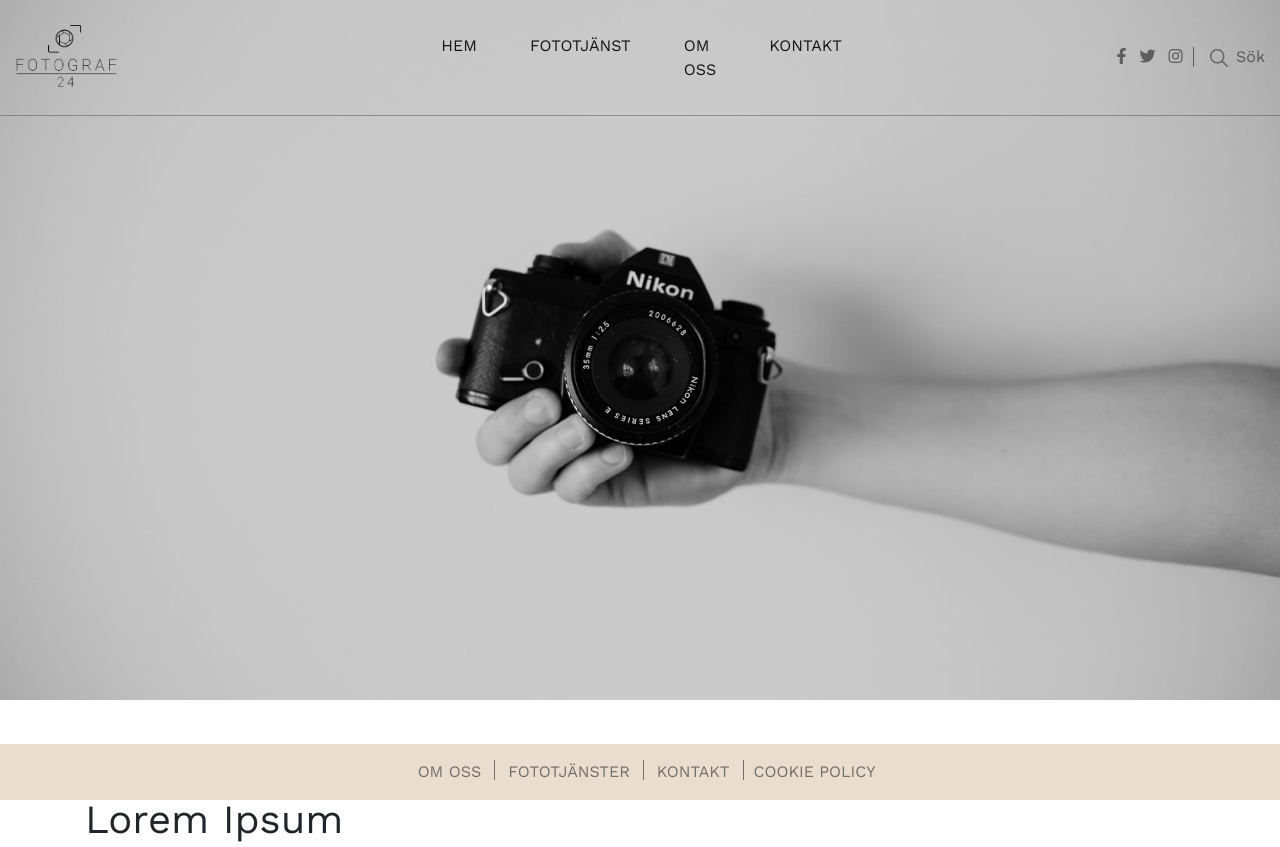
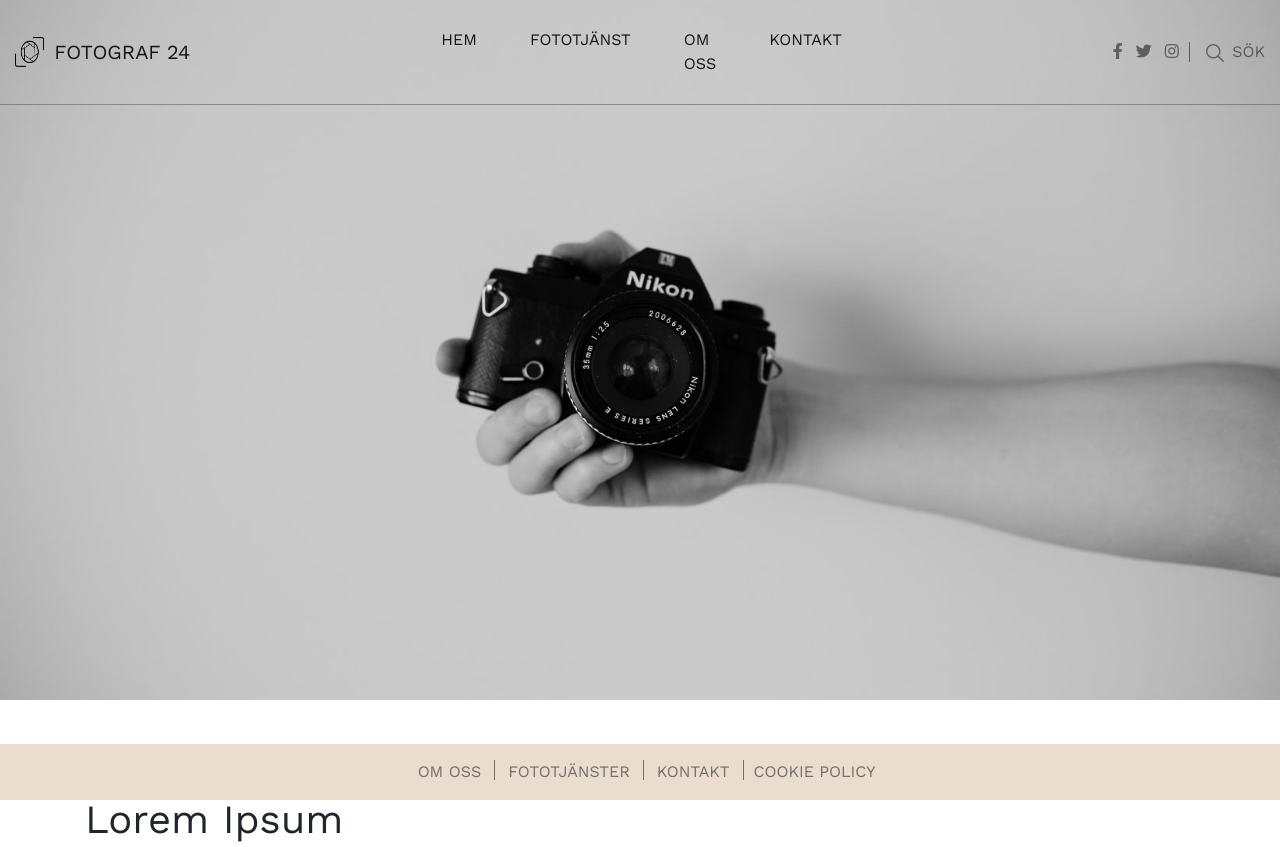
Before and after one commit to ullagulla/Fotograf24, a website: page index.html in a window 1280 px wide. Shown: the top 847 px of the page. Drawn offline with nearby package versions, Linux system fonts and the light colour scheme.

Commit message:
changing logotype and small fixes

```diff
--- a/index.html
+++ b/index.html
@@ -27,7 +27,7 @@
     <div class="col-12 header mx-0 px-0">
         <!-- Navbar -->
         <nav class="navbar navbar-light navbar-expand-lg bg-faded justify-content-center">
-            <a href="/" class="navbar-brand d-flex w-50 mr-auto logo-wrapper"><img src="images/logga-6.png" /></a>
+            <a href="#" class="navbar-brand d-flex w-50 mr-auto"> <img src="images/logo-camera.png" /> Fotograf 24</a>
             <button class="navbar-toggler" type="button" data-toggle="collapse" data-target="#collapsingNavbar3">
                 <div class="hamburger"></div>
                 <div class="hamburger"></div>
--- a/scss/_landingpage.scss
+++ b/scss/_landingpage.scss
@@ -12,8 +12,6 @@
 
 body {
     font-family: 'Work Sans', sans-serif;
-    max-width: 1600px;
-    margin: auto;
     .header {
         background-image: url("../images/header.jpg");
         background-size: cover;
--- a/scss/_nav.scss
+++ b/scss/_nav.scss
@@ -11,19 +11,16 @@
 }
 
 .navbar {
-
+    text-transform: uppercase;
     padding: 20px 10px 20px 15px;
-
-    .logo-wrapper {
-        width: 100%;
-        img {
-            width: 60%;
-            @include tablet(){
-                width: 30%;
-            }
-            @include desktop(){
-                width: 25%;
-            }
+    img {
+        width: 20%;
+        margin-right: 10px;
+        @include tablet(){
+            width: 9%;
+        }
+        @include desktop(){
+            width: 7%;
         }
     }
 
@@ -40,7 +37,6 @@
     .nav-item {
         .rubrik {
             margin-right: 40px;
-            text-transform: uppercase;
             &:hover {
                 color: rgba(0, 0, 0, .5);
             }
```
Also changed, not shown: css/main.css, images/logga-camera.png (added), images/logo-camera.png (added).
